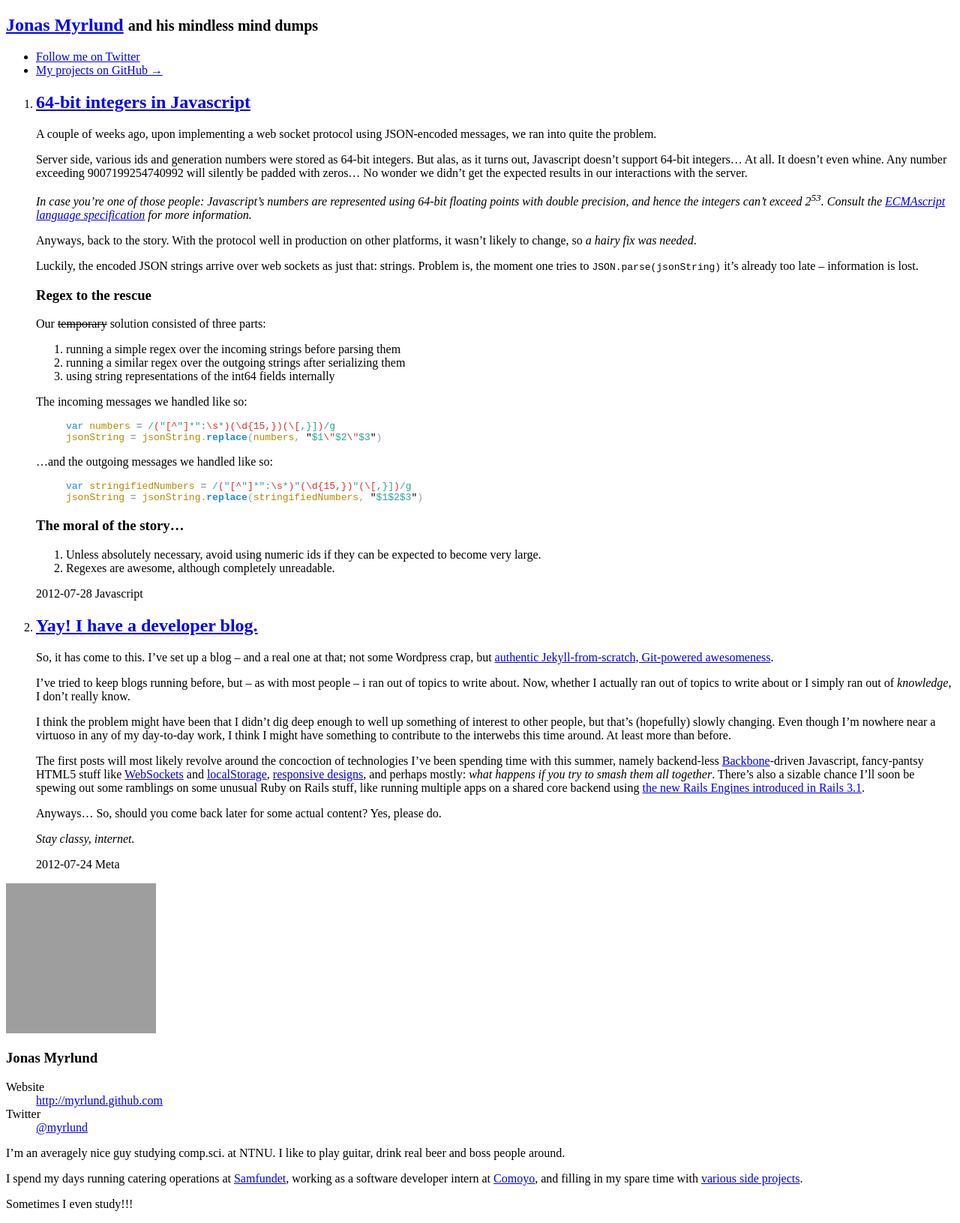
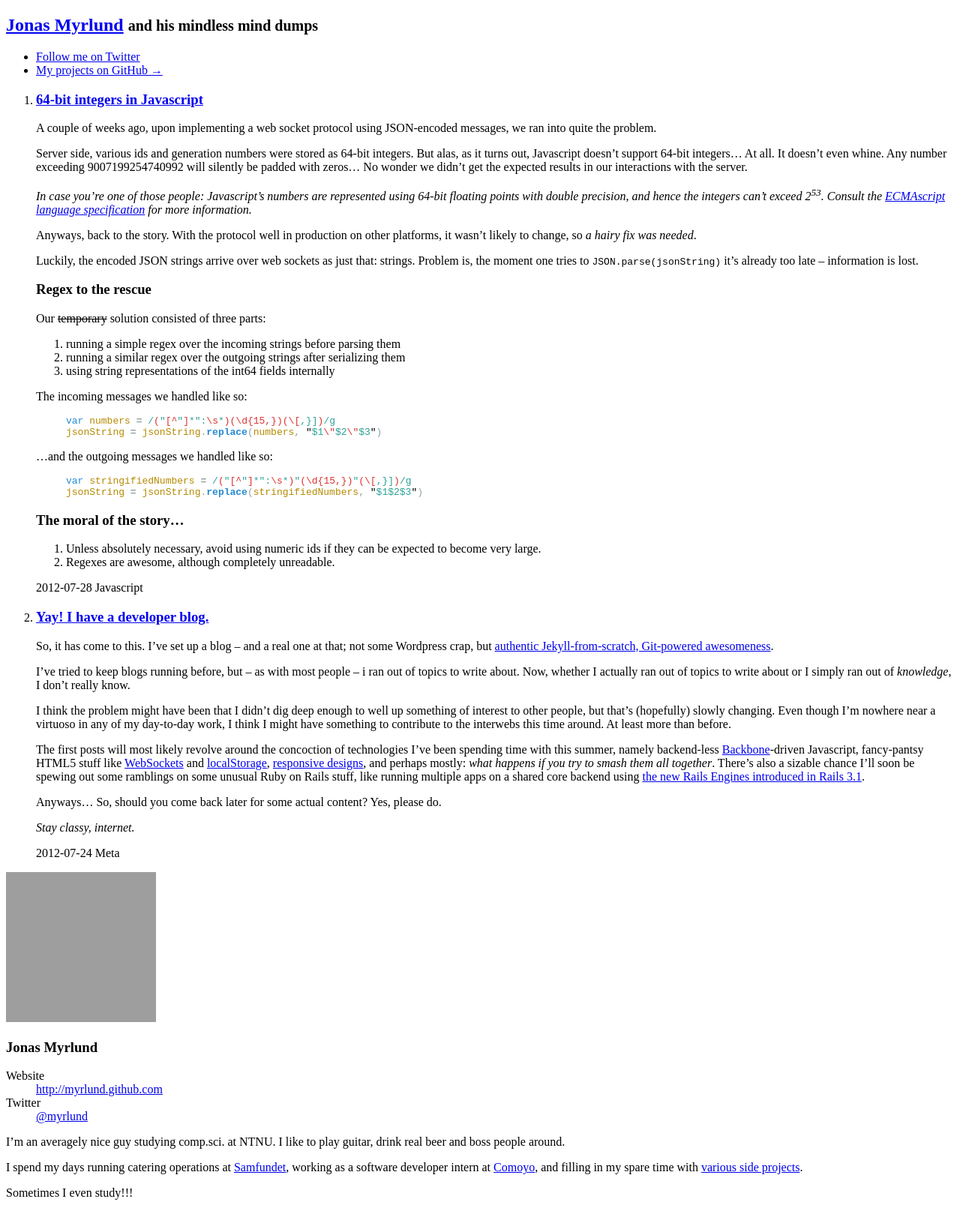
Before and after one commit to myrlund/myrlund.github.com, a Jekyll site: the page built from index.html, in a window 1280 px wide. Shown: the whole page at 75% size. Built offline with Jekyll 4.4.1, drawn with Linux system fonts in a browser that asks for light colours; nearby versions of some CDN libraries; a script that is not in the unit is left out; grey boxes are pictures that could not be loaded.

Commit message:
Changed header styling of posts.

```diff
--- a/_includes/post_header.html
+++ b/_includes/post_header.html
@@ -1,5 +1,5 @@
 <header class="post-title">
-  <h2>
+  <h1>
     <a href="{{ page.url }}">{{ page.title }}</a>
-  </h2>
+  </h1>
 </header>
--- a/stylesheets/less/bootstrap/type.less
+++ b/stylesheets/less/bootstrap/type.less
@@ -39,6 +39,7 @@ h1 {
   font-size: 36px;
   line-height: @baseLineHeight * 2;
   font-weight: normal;
+  margin-top: 0;
   small {
     display: block;
     font-size: 17px;
```
Also changed, not shown: 4 other files.
